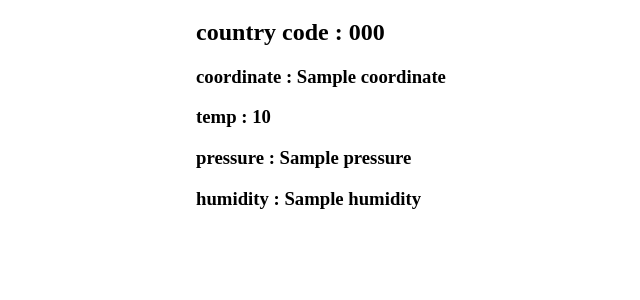
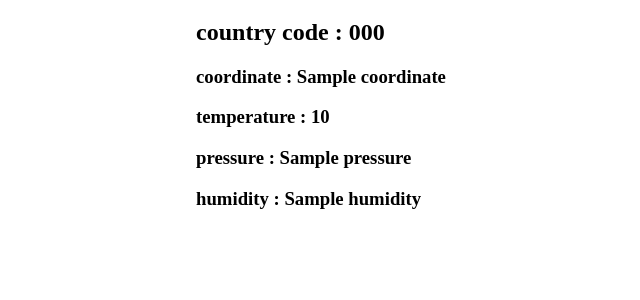
Before and after one commit to AA24107/Django-Weather-app, a Django app: template weather/templates/weather/index.html in a window 1280 px wide. Shown: the part 236-536 px from the top of the page, without its empty margins (319-959 px from the left). Run offline with Django 5.2, Linux system fonts and the light colour scheme; the template is opened without the code that fills it: most values are stand-ins (such as "Sample title", 1, 10 or a date in 2020).

Commit message:
UI/UX fixes

```diff
--- a/weather/templates/weather/index.html
+++ b/weather/templates/weather/index.html
@@ -19,7 +19,7 @@
       <h1>{{data.city}}</h1>
       <h2>country code : {{data.country_code}}</h2>
         <h3>coordinate : {{data.coordinate}}</h3>
-        <h3>temp : {{data.temp}}</h3>
+        <h3>temperature : {{data.temp}}</h3>
         <h3>pressure : {{data.pressure}} </h3>
         <h3>humidity : {{data.humidity}}</h3>
     </div>
--- a/weather/views.py
+++ b/weather/views.py
@@ -9,11 +9,12 @@ def index(request):
         city = request.POST.get('city')
         req = urllib.request.urlopen('https://api.openweathermap.org/data/2.5/weather?q=' +city+ '&appid=685cc9e89c1734c32384a424251c55a0').read()
         json_data = json.loads(req)
+        temp = json_data['main']['temp'] - 273.15
         data = {
             'country_code': str(json_data['sys']['country']),
             'city': city,
             'coordinate': str(json_data['coord']['lon']) + ' ' + str(json_data['coord']['lat']),
-            'temp': str(json_data['main']['temp']),
+            'temp': str(round(temp, 2)) + ' °C',
             'pressure': str(json_data['main']['pressure']),
             'humidity': str(json_data['main']['humidity']),
         }
```
